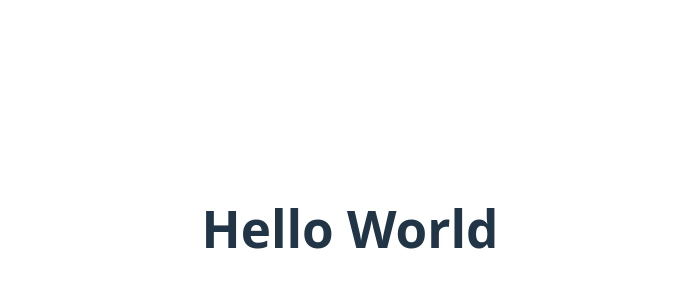
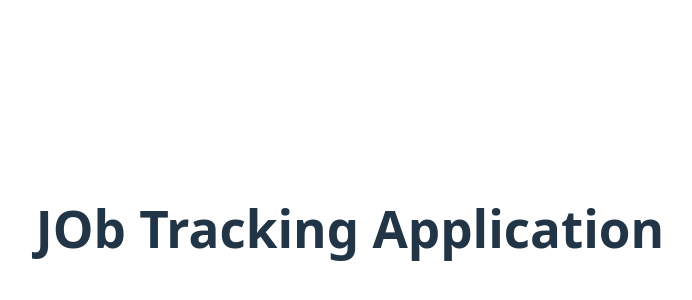
Before and after one commit to Job-Tracking-Application/frontend-app, a React (Vite) app: page / in a window 1280 px wide. Shown: the part 172-472 px from the top of the page, without its empty margins (290-982 px from the left). Built offline with nearby package versions, Linux system fonts and the light colour scheme.

Commit message:
Job Tracking Application

```diff
--- a/src/App.jsx
+++ b/src/App.jsx
@@ -4,7 +4,7 @@ function App() {
 
   return (
       <div>
-        <h1>Hello World</h1>
+        <h1>JOb Tracking Application</h1>
       </div>
   )
 }
```
